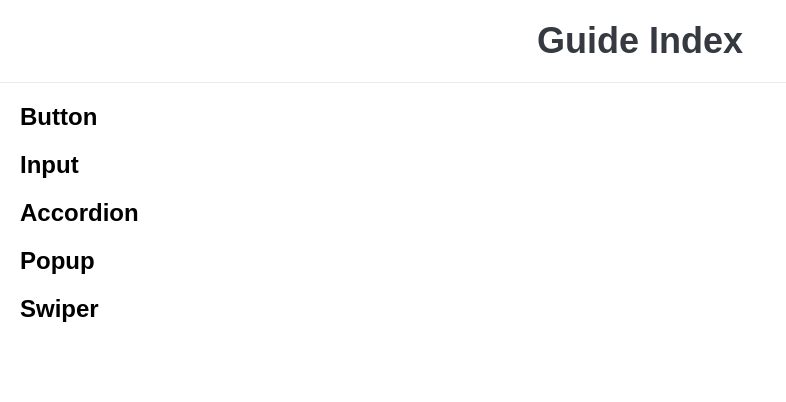
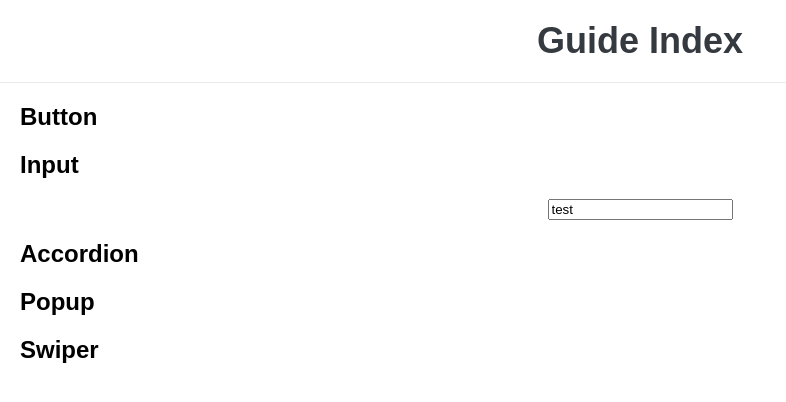
Before and after one commit to Lim-Suhyeon/ReactTest, a React (Create React App) app: page /InputGuide in a window 1280 px wide. Shown: the top 402 px of the page, without its empty margins (0-786 px from the left). Built offline with nearby package versions, Linux system fonts and the light colour scheme.

Commit message:
Update 3 files

```diff
--- /dev/null
+++ b/src/component/Input.js
@@ -0,0 +1,13 @@
+import React from "react";
+
+function Input(props) {
+  return (
+    <div className="input_wrap">
+        <div className="">
+            <input value="test" type="text" />
+        </div>
+    </div>
+  );
+}
+
+export default Input;
--- a/src/guide/InputGuide.js
+++ b/src/guide/InputGuide.js
@@ -1,9 +1,11 @@
 import React from "react";
+import Input from "../component/Input";
 
 function InputGuide(props) {
   return (
     <div className="guide_cont">
       <h2 className="guide_h2">Input</h2>
+      <Input />
     </div>
   );
 }
--- a/src/styles.css
+++ b/src/styles.css
@@ -12,3 +12,5 @@ body {
   margin: 20px 0;
   text-align: left;
 }
+
+/* input */
```
